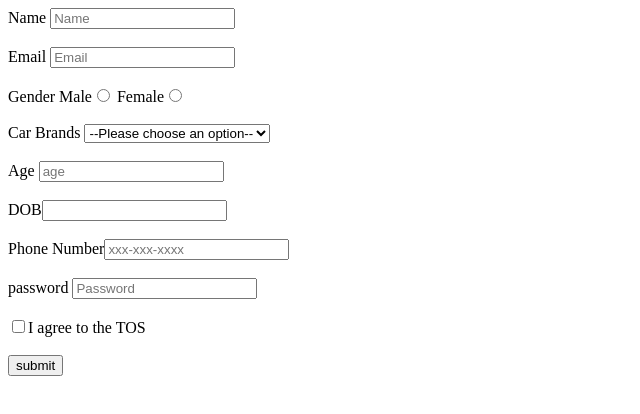
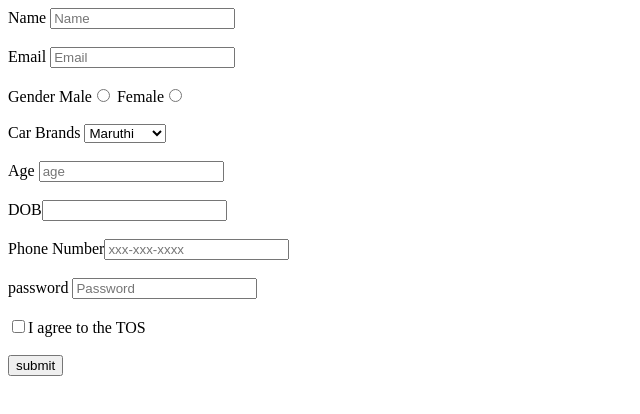
Before and after one commit to acciojob/signup-form-car-vetrivelseenu, a website: page main.html in a window 1280 px wide. Shown: the whole page, without its empty margins (0-640 px from the left). Drawn offline with Linux system fonts and the light colour scheme.

Commit message:
created a submission

```diff
--- a/main.html
+++ b/main.html
@@ -18,10 +18,10 @@
 		   <label for="gender_f">Female<input type="radio" name="gender" value="female" id="gender_p" required></lable><br><br>
 		   <lable for="cars">Car Brands</label>
 		   <select name="cars" id="cars">
-			<option value="--Please choose">--Please choose an option--</option>
-			<option value="Audi">Audi</option>
-			<option value="BMW">BMW</option>
-			<option value="volvo">Volvo</option>
+			<optgroup label="--Please choose an option--">
+			<option value="maruthi">Maruthi</option>
+			<option value="benz">Benz</option>
+			<option value="audi">Audi</option>
 		   </select>
 		     <br><br>
 
```
